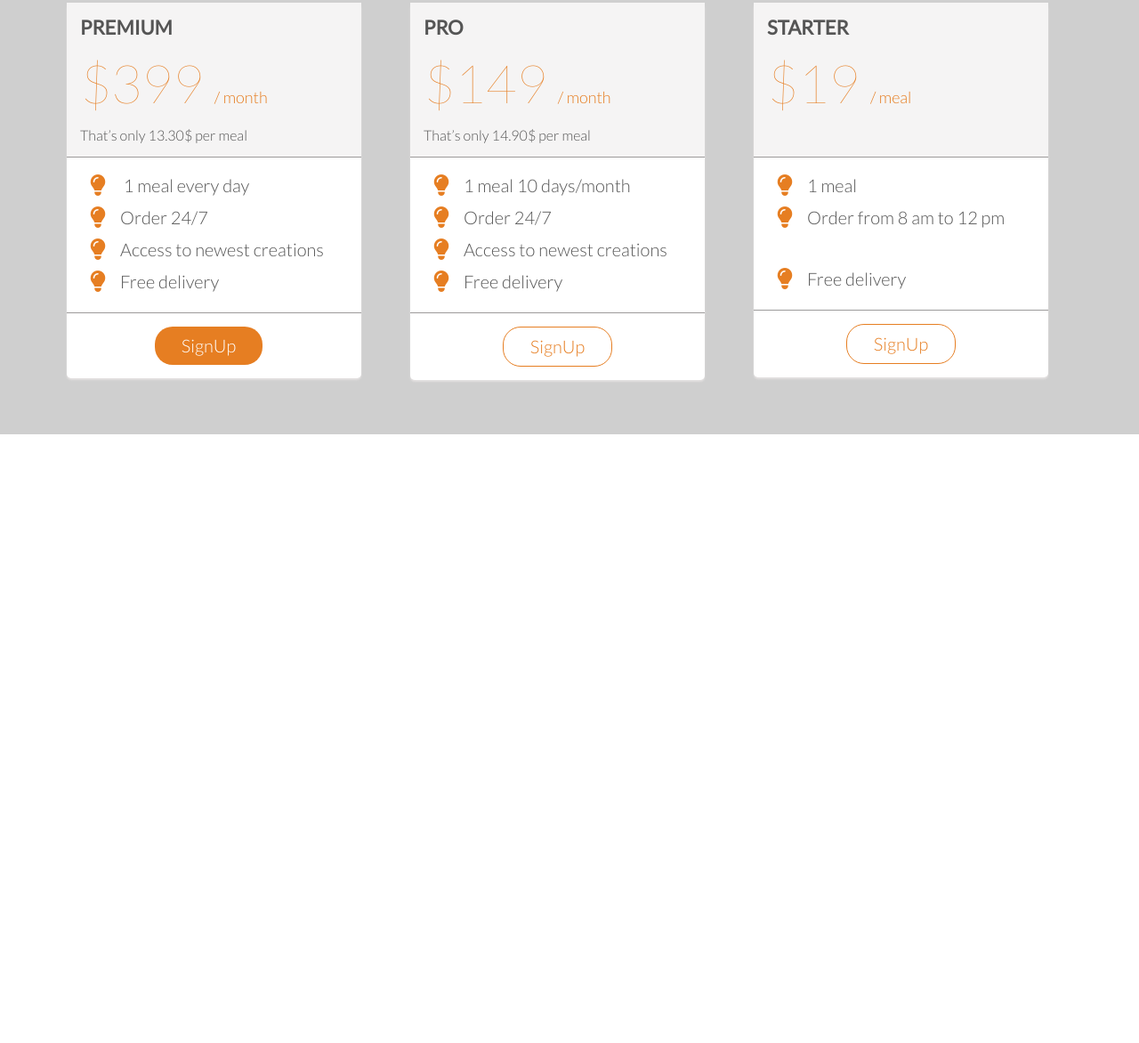
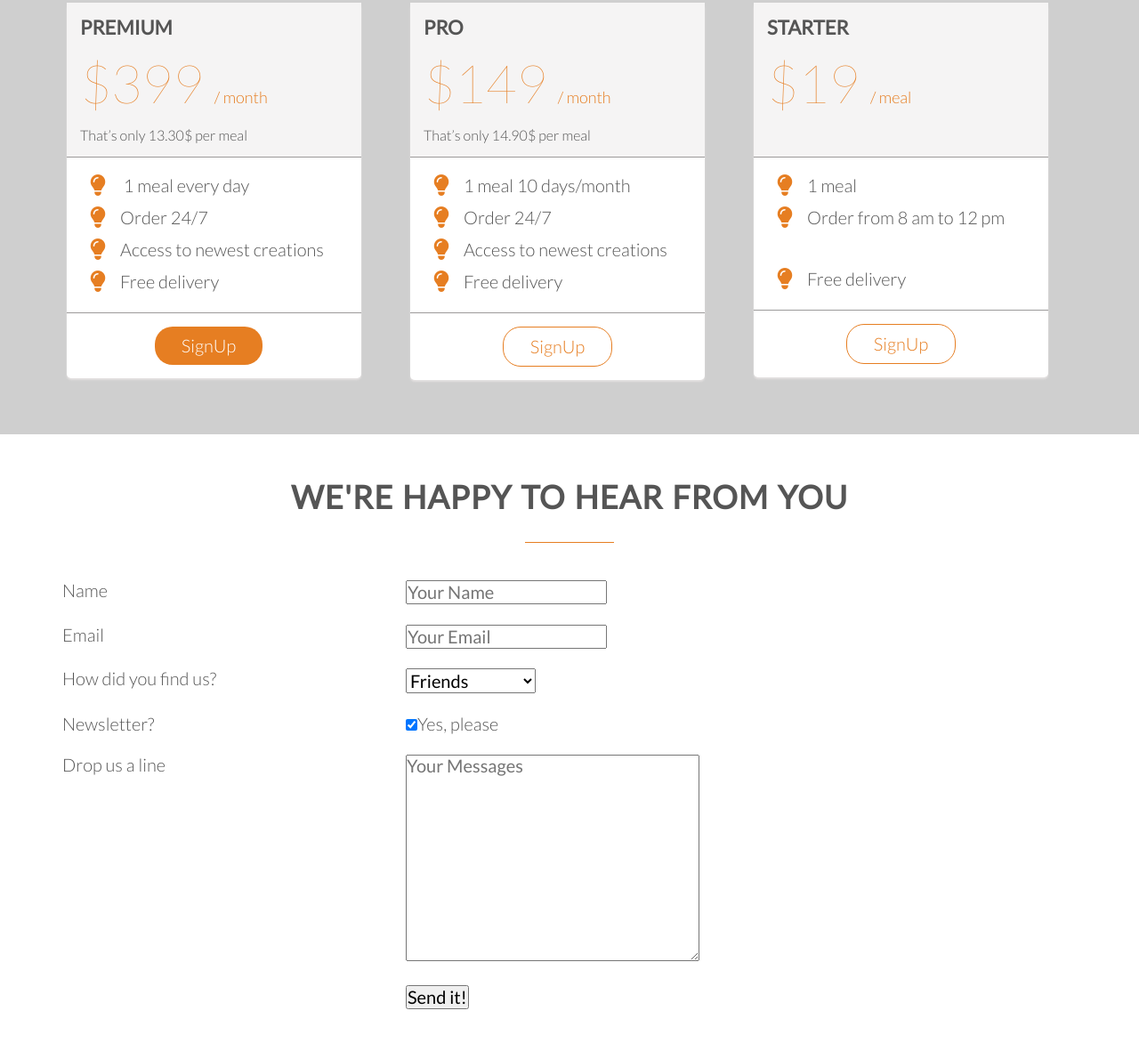
Before and after one commit to HeinnWaiHtet/WebDesign, a plain HTML site: page omini-food/index.html in a window 1280 px wide. Shown: the part 3854-5026 px from the top of the page at 89% size. Before the commit the page ends 4342 px from the top, so only its background shows below. Drawn offline with Linux system fonts and the light colour scheme.

Commit message:
add contact-form design

```diff
--- a/omini-food/index.html
+++ b/omini-food/index.html
@@ -434,5 +434,74 @@
         </div>
       </div>
     </section>
+
+    <section class="section-form">
+      <div class="row">
+        <h2>We're happy to hear from you</h2>
+      </div>
+      <div class="row">
+        <form action="#" method="post">
+          <div class="row">
+            <div class="col span-1-of-3">
+              <label for="name">Name</label>
+            </div>
+            <div class="col span-2-of-3">
+              <input type="text" id="name" placeholder="Your Name" />
+            </div>
+          </div>
+          <div class="row">
+            <div class="col span-1-of-3">
+              <label for="email">Email</label>
+            </div>
+            <div class="col span-2-of-3">
+              <input type="email" id="email" placeholder="Your Email" />
+            </div>
+          </div>
+          <div class="row">
+            <div class="col span-1-of-3">
+              <label for="find">How did you find us?</label>
+            </div>
+            <div class="col span-2-of-3">
+              <select name="find" id="find">
+                <option value="friends">Friends</option>
+                <option value="online">Online</option>
+                <option value="searchEngine">Search Engine</option>
+                <option value="others">Others</option>
+              </select>
+            </div>
+          </div>
+          <div class="row">
+            <div class="col span-1-of-3">
+              <label for="letters">Newsletter?</label>
+            </div>
+            <div class="col span-2-of-3">
+              <label for="letters">
+                <input checked type="checkbox" id="letters" />Yes, please</label
+              >
+            </div>
+          </div>
+          <div class="row">
+            <div class="col span-1-of-3">
+              <label for="comment">Drop us a line</label>
+            </div>
+            <div class="col span-2-of-3">
+              <textarea
+                name="comment"
+                id="comment"
+                cols="30"
+                rows="10"
+                placeholder="Your Messages"
+              ></textarea>
+            </div>
+          </div>
+          <div class="row">
+            <div class="col span-1-of-3"></div>
+            <div class="col span-2-of-3">
+              <button>Send it!</button>
+            </div>
+          </div>
+        </form>
+      </div>
+    </section>
   </body>
 </html>
```
